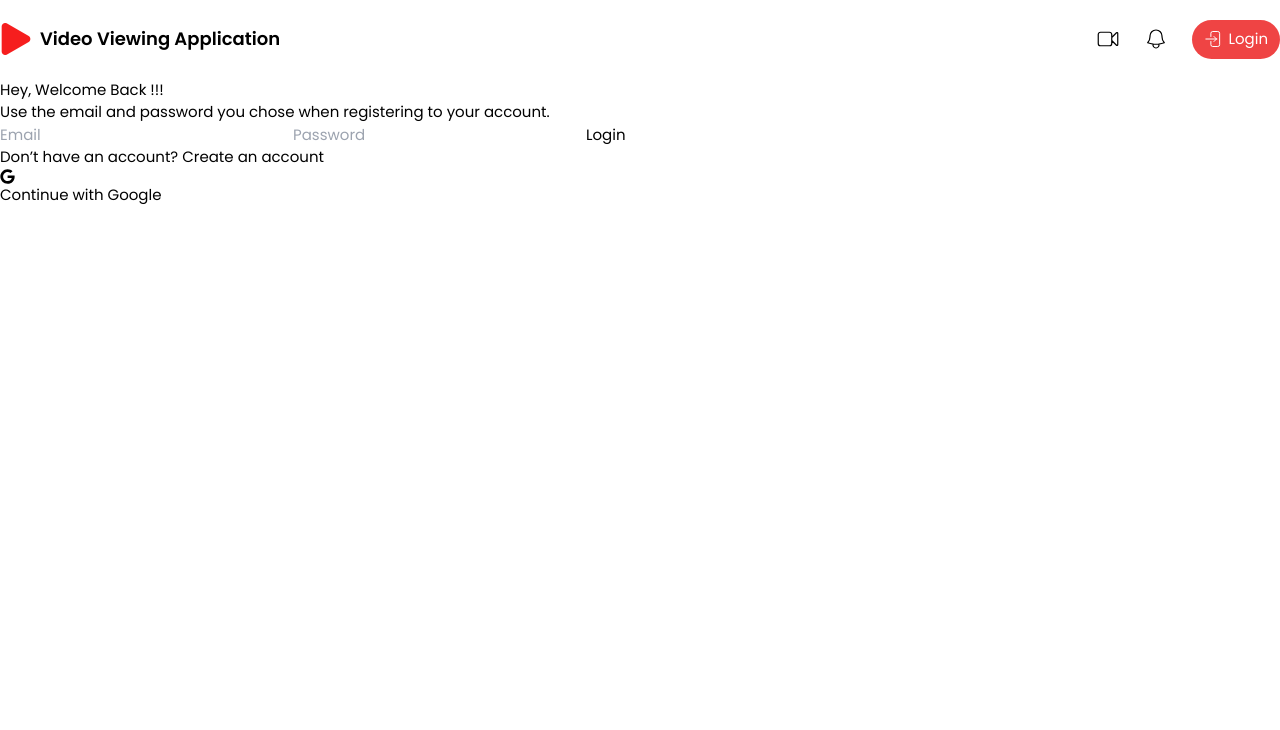
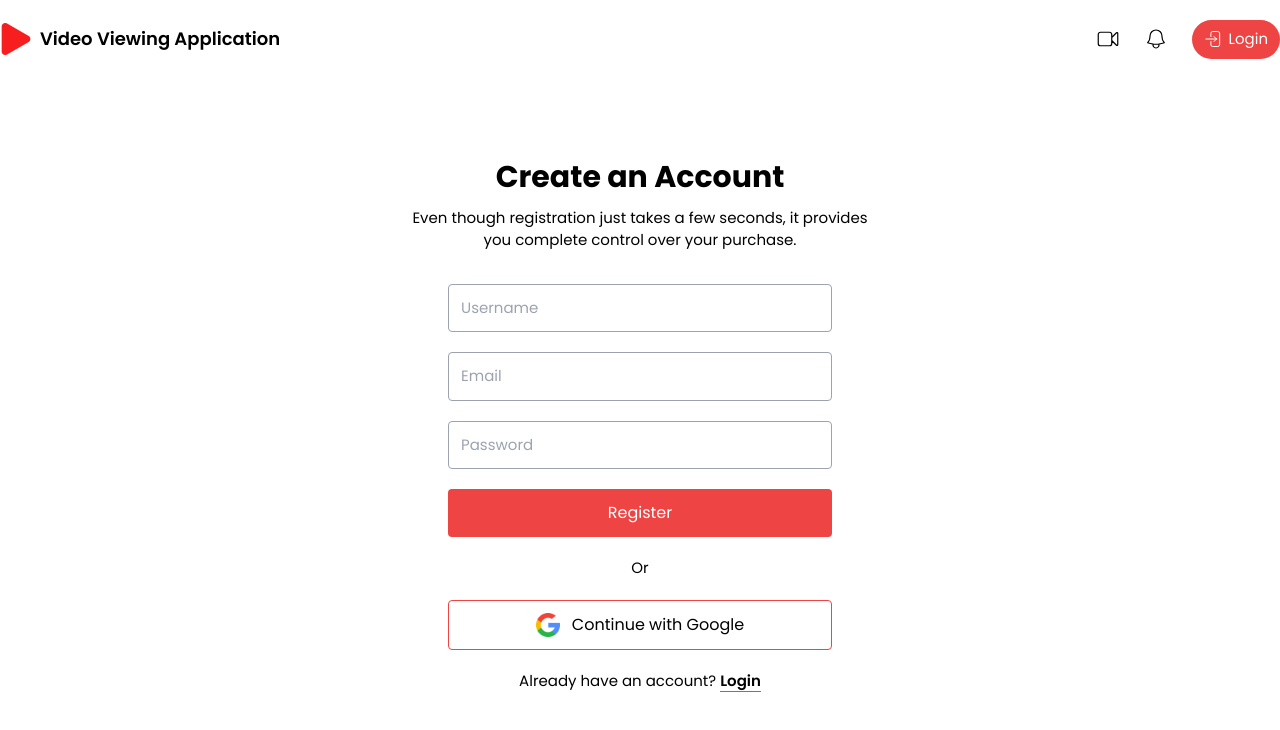
Before and after one commit to sagorranait/interview-task-vue, a Vue app: page /register in a window 1280 px wide. Shown: the top 730 px of the page. Built offline with nearby package versions, Linux system fonts and the light colour scheme.

Commit message:
Design of Register page is done.

```diff
--- a/src/views/Register.vue
+++ b/src/views/Register.vue
@@ -3,22 +3,22 @@
 </script>
 
 <template>
-  <main>
-    <h1>Hey, Welcome Back !!!</h1>
-    <p>Use the email and password you chose when registering to your account.</p>
-    <form className='user-form'>
-      <input type="email" name="email" id="emailInput" placeholder='Email' required />
-      <input type="password" name="password" id="passwordInput" placeholder='Password' required />
-      <button type="submit" className='phoneMarket-btn'>Login</button>
-      <p>Don’t have an account? <RouterLink to='/register'>Create an account</RouterLink></p>
+  <main class="w-full mt-20 flex items-center justify-center flex-col">
+    <h1 class="text-3xl font-bold">Create an Account</h1>
+    <p class="text-center py-3">Even though registration just takes a few seconds, it provides <br> you complete control over your purchase.</p>
+    <form class='user-form py-5 flex items-center justify-center flex-col gap-5'>
+      <input type="text" class="w-96 p-3 border border-gray-400 rounded focus:outline-0" name="name" placeholder="Username" required />
+      <input type="email" class="w-96 p-3 border border-gray-400 rounded focus:outline-0" name="email" placeholder="Email" required />
+      <input type="password" class="w-96 p-3 border border-gray-400 rounded focus:outline-0" name="password" placeholder="Password" required/>
+      <button type="submit" class='w-96 p-3 text-base bg-red-500 text-white rounded'>Register</button>
     </form>
     <div>
-      <button>
-        <svg stroke="currentColor" fill="currentColor" stroke-width="0" viewBox="0 0 488 512" height="1em" width="1em" xmlns="http://www.w3.org/2000/svg">
-          <path d="M488 261.8C488 403.3 391.1 504 248 504 110.8 504 0 393.2 0 256S110.8 8 248 8c66.8 0 123 24.5 166.3 64.9l-67.5 64.9C258.5 52.6 94.3 116.6 94.3 256c0 86.5 69.1 156.6 153.7 156.6 98.2 0 135-70.4 140.8-106.9H248v-85.3h236.1c2.3 12.7 3.9 24.9 3.9 41.4z"></path>
-        </svg>
+      <p class="text-center mb-5">Or</p>
+      <button class='w-96 flex items-center justify-center gap-3 p-3 text-base border border-red-500 rounded'>
+        <img class="w-6" src="../assets/search.png" alt="Search">
         <span>Continue with Google</span>
       </button>
     </div>
+    <p class="mt-5">Already have an account? <RouterLink to='/login' class="border-b border-red-500 font-semibold">Login</RouterLink></p>
   </main>
 </template>
```
